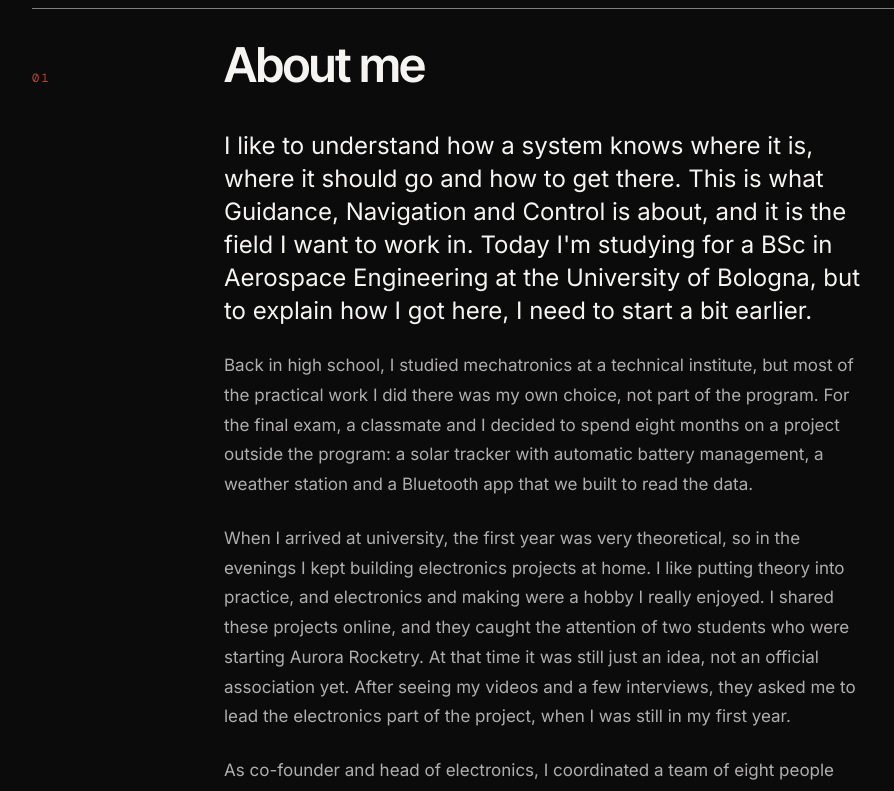
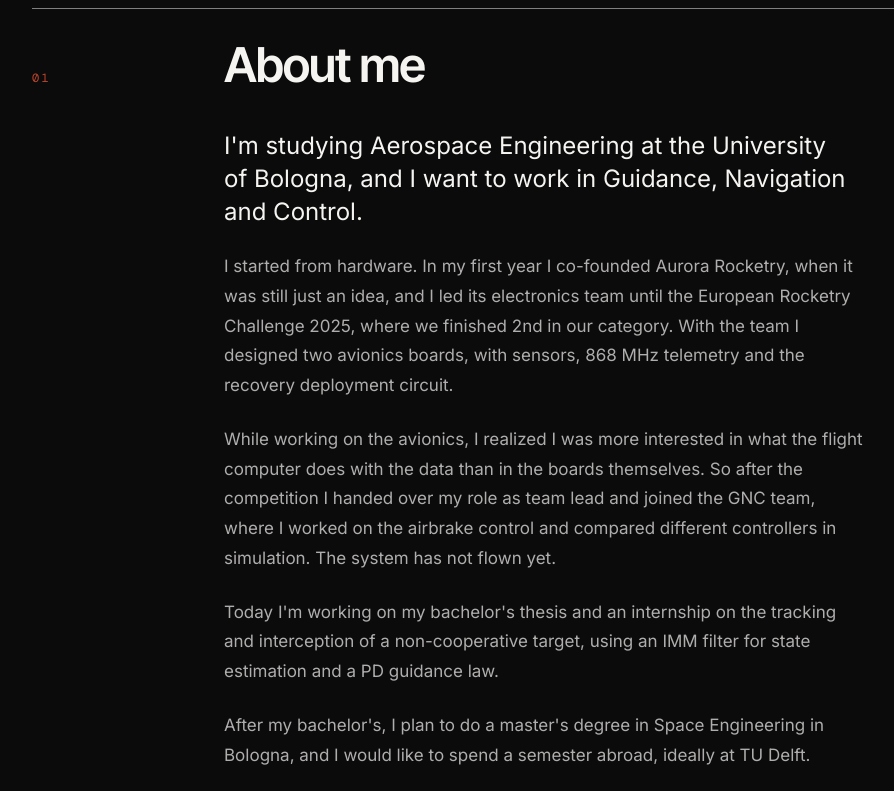
Before and after one commit to Lorenzo-Matti/Lorenzo-Matti.github.io, a SvelteKit app: page / in a window 1280 px wide. Shown: the part 920-1711 px from the top of the page, without its empty margins (56-950 px from the left). Built offline with nearby package versions, Linux system fonts and the light colour scheme.

Commit message:
About: shorter, factual version (v5)
Co-Authored-By: Claude Opus 5.5 (1M context) <noreply@anthropic.com>
Claude-Session: https://claude.ai/code/session_01Nx4g6t3KXCg4m48MANYL49

```diff
--- a/content/profile.ts
+++ b/content/profile.ts
@@ -25,17 +25,15 @@ export const profile = {
 export const about = {
 	title: 'About me',
 	paragraphs: [
-		"I like to understand how a system knows where it is, where it should go and how to get there. This is what Guidance, Navigation and Control is about, and it is the field I want to work in. Today I'm studying for a BSc in Aerospace Engineering at the University of Bologna, but to explain how I got here, I need to start a bit earlier.",
+		"I'm studying Aerospace Engineering at the University of Bologna, and I want to work in Guidance, Navigation and Control.",
 
-		"Back in high school, I studied mechatronics at a technical institute, but most of the practical work I did there was my own choice, not part of the program. For the final exam, a classmate and I decided to spend eight months on a project outside the program: a solar tracker with automatic battery management, a weather station and a Bluetooth app that we built to read the data.",
+		"I started from hardware. In my first year I co-founded Aurora Rocketry, when it was still just an idea, and I led its electronics team until the European Rocketry Challenge 2025, where we finished 2nd in our category. With the team I designed two avionics boards, with sensors, 868 MHz telemetry and the recovery deployment circuit.",
 
-		"When I arrived at university, the first year was very theoretical, so in the evenings I kept building electronics projects at home. I like putting theory into practice, and electronics and making were a hobby I really enjoyed. I shared these projects online, and they caught the attention of two students who were starting Aurora Rocketry. At that time it was still just an idea, not an official association yet. After seeing my videos and a few interviews, they asked me to lead the electronics part of the project, when I was still in my first year.",
+		"While working on the avionics, I realized I was more interested in what the flight computer does with the data than in the boards themselves. So after the competition I handed over my role as team lead and joined the GNC team, where I worked on the airbrake control and compared different controllers in simulation. The system has not flown yet.",
 
-		"As co-founder and head of electronics, I coordinated a team of eight people while the association grew from five to about one hundred members. I defined the avionics architecture, the roles in the team and the test standards. Eighteen months after we started, we took part in EuRoC 2025 in Portugal and finished 2nd in our category and 8th overall.",
+		"Today I'm working on my bachelor's thesis and an internship on the tracking and interception of a non-cooperative target, using an IMM filter for state estimation and a PD guidance law.",
 
-		"Working on a real rocket showed me something new: the problems I found most interesting were about how the rocket moves and how to guide it, where flight dynamics and control theory meet real hardware. After EuRoC, I realized that I liked electronics, but not as much as this. So in November 2025 I left my role as team leader, after looking for my replacement early so that the team would not be left without a lead, and I joined the GNC team as a member. There I spent almost a year working on active airbrakes, where I designed and compared different closed-loop controllers in simulation. The system has not flown yet. Electronics still helps me today: before working on GNC algorithms, I had already seen how real sensors behave on board, with their noise and their limits.",
-
-		"Now I'm working on my bachelor's thesis and an internship on the tracking and interception of a non-cooperative target. I estimate the target's state with an Interacting Multiple Model (IMM) filter, which combines several motion models to follow a target that can change its maneuver, and I use a PD guidance law to intercept it. Next, I plan to do a master's degree in Space Engineering in Bologna, with an Erasmus semester at TU Delft."
+		"After my bachelor's, I plan to do a master's degree in Space Engineering in Bologna, and I would like to spend a semester abroad, ideally at TU Delft."
 	]
 };
 
```
